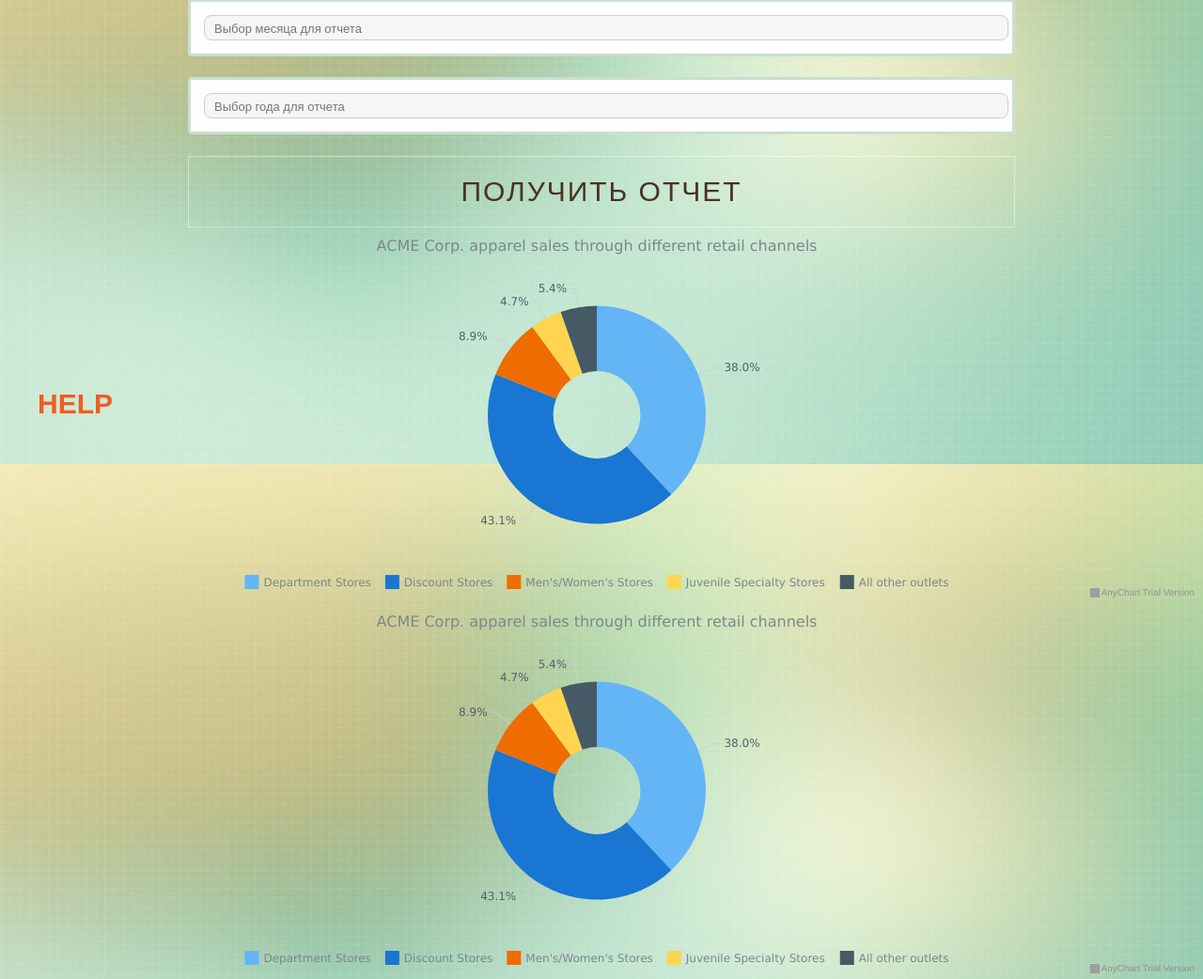
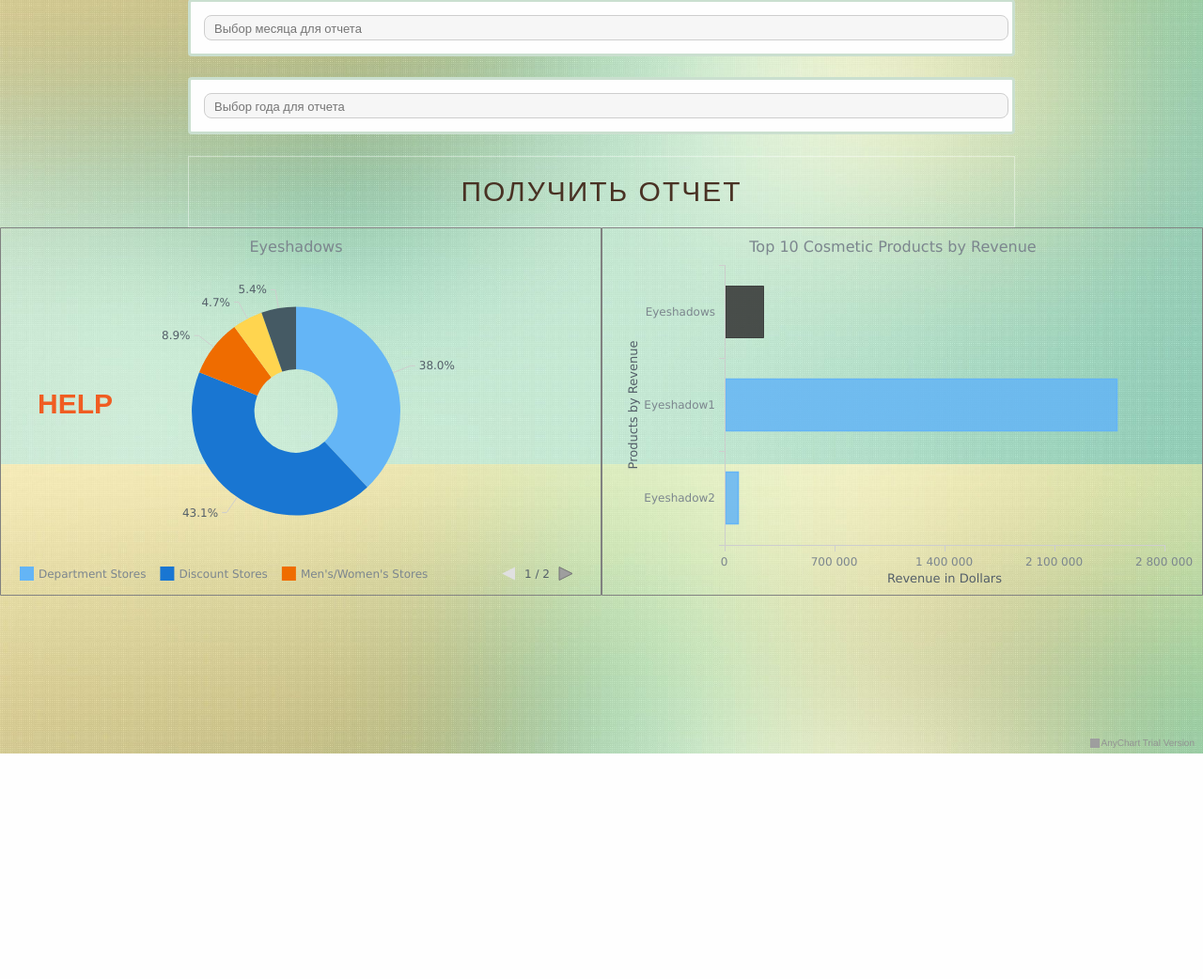
Before and after one commit to nikioioio/report_portal_akz, a Django app: page /margin_report/ in a window 1280 px wide. Shown: the part 306-1348 px from the top of the page at 94% size. After the commit the page ends 1108 px from the top, so only its background shows below. Run offline with Django 3.2, Linux system fonts and the light colour scheme; some libraries are stand-ins or nearby versions; some web fonts are replaced; grey boxes are pictures that could not be loaded.

Commit message:
Добавил графику

```diff
--- a/margin_report/static/margin_report/js/visual_.js
+++ b/margin_report/static/margin_report/js/visual_.js
@@ -1,13 +1,41 @@
 anychart.onDocumentReady(function () {
+
+    var stage = anychart.graphics.create("container");
+
+
+    chart1 = get_pie_chart();
+    chart2 = get_histogram_chart();
+    chart2.listen('pointsSelect', draw_details)
+    // set container id for the chart
+
+    chart1.bounds(0, 0, "50%", "70%");
+    chart2.bounds("50%", 0, "50%", "70%");
+
+    chart1.container(stage);
+    chart1.draw();
+    chart2.container(stage);
+    chart2.draw();
+    chart2.getSeries(0).select(0);
+    draw_details();
+});
+
+function draw_details() {
+
+    points = chart2.getSelectedPoints();
+    for (i = 0; i < points.length; i++) {
+        // chart1.line(points[i].get('detail')).name(points[i].get('x'));
+        chart1.data(points[i].get('detail')).title(points[i].get('x'))
+    }
+    ;
+}
+
+function get_pie_chart() {
     // create pie chart with passed data
-    var chart = anychart.pie([
-        ['Department Stores', 6371664],
-        ['Discount Stores', 7216301],
-        ['Men\'s/Women\'s Stores', 1486621],
-        ['Juvenile Specialty Stores', 786622],
-        ['All other outlets', 900000]
-    ]);
-
+    var chart = anychart.pie();
+    chart.background().stroke({
+        color: "grey"
+    });
+    chart.animation(true);
     // set chart title text settings
     chart
         .title('ACME Corp. apparel sales through different retail channels')
@@ -17,43 +45,69 @@
     // set chart labels position to outside
     chart.labels().position('outside');
 
-    // set container id for the chart
-    chart.container('container');
     chart.background().fill({
         opacity: "0.0",
         mode: "fit"
     });
 
-    // initiate chart drawing
-    chart.draw();
-});
+    return chart
+}
 
+function get_histogram_chart() {
+    var chart = anychart.bar();
 
-anychart.onDocumentReady(function () {
-    // create pie chart with passed data
-    var chart = anychart.pie([
-        ['Department Stores', 6371664],
-        ['Discount Stores', 7216301],
-        ['Men\'s/Women\'s Stores', 1486621],
-        ['Juvenile Specialty Stores', 786622],
-        ['All other outlets', 900000]
+    chart.background().stroke({
+        color: "grey"
+    });
+
+    chart.animation(true);
+
+    chart.padding([10, 40, 5, 20]);
+
+    chart.title('Top 10 Cosmetic Products by Revenue');
+
+    // create bar series with passed data
+    var series = chart.bar([
+        {
+            x: 'Eyeshadows',
+            value: 249980,
+            detail: [['Department Stores', 6371664], ['Discount Stores', 7216301], ['Men\'s/Women\'s Stores', 1486621], ['Juvenile Specialty Stores', 786622], ['All other outlets', 900000]]
+        },
+        {
+            x: 'Eyeshadow1',
+            value: 2499810,
+            detail: [['Department Stores', 855], ['Discount Stores', 955], ['Men\'s/Women\'s Stores', 1000], ['Juvenile Specialty Stores', 80484], ['All other outlets', 59495]]
+        },
+        {
+            x: 'Eyeshadow2',
+            value: 85200,
+            detail: [['Department Stores', 85464], ['Discount Stores', 5465], ['Men\'s/Women\'s Stores', 456], ['Juvenile Specialty Stores', 80484], ['All other outlets', 59495]]
+        }
     ]);
 
-    // set chart title text settings
-    chart
-        .title('ACME Corp. apparel sales through different retail channels')
-        // create empty area in pie chart
-        .innerRadius('40%');
+    // set tooltip settings
+    series
+        .tooltip()
+        .position('right')
+        .anchor('left-center')
+        .offsetX(5)
+        .offsetY(0)
+        .titleFormat('{%X}')
+        .format('${%Value}');
 
-    // set chart labels position to outside
-    chart.labels().position('outside');
+    // set yAxis labels formatter
+    chart.yAxis().labels().format('{%Value}{groupsSeparator: }');
 
-    // set container id for the chart
-    chart.container('container');
+    // set titles for axises
+    chart.xAxis().title('Products by Revenue');
+    chart.yAxis().title('Revenue in Dollars');
+    chart.interactivity().hoverMode('by-x');
+    chart.tooltip().positionMode('point');
+    // set scale minimum
+    chart.yScale().minimum(0);
     chart.background().fill({
         opacity: "0.0",
         mode: "fit"
     });
-    // initiate chart drawing
-    chart.draw();
-});
+    return chart
+}
--- a/margin_report/static/margin_report/main.css
+++ b/margin_report/static/margin_report/main.css
@@ -146,6 +146,6 @@
     position: absolute;
     left: 0;
     right: 0;
-    height: 50%;
+    height: 70%;
     width: 100%;
 }
```
